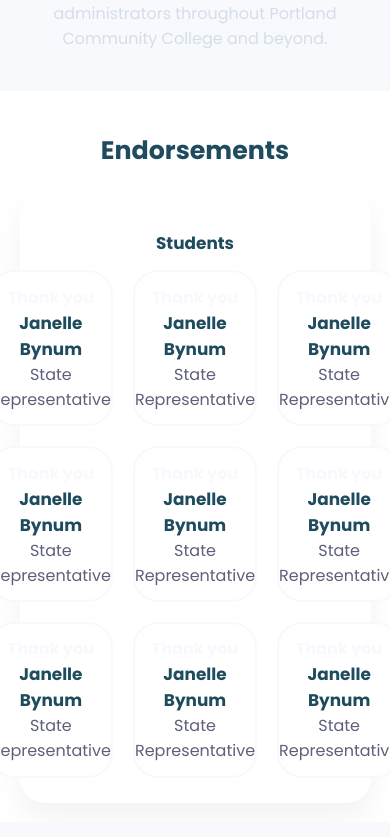
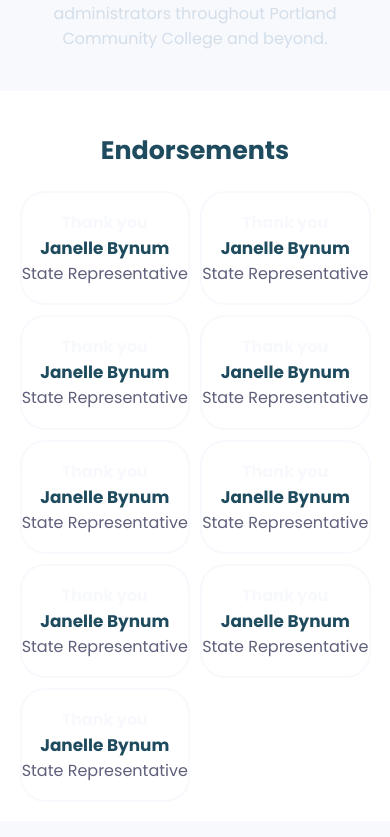
Before and after one commit to bmediax/reikoforpcc, a React (Create React App) app: page / in a window 390 px wide. Shown: the part 2747-3584 px from the top of the page. Built offline with nearby package versions, Linux system fonts and the light colour scheme.

Commit message:
Endorsement Card Responsive!

```diff
--- a/src/modules/EndorsementModule.jsx
+++ b/src/modules/EndorsementModule.jsx
@@ -4,7 +4,7 @@
 
 const EndorsementCard = () => {
     return (
-        <motion.div className="endorsement-card" whileHover={{ scale: 1.05 }} whileTap={{ scale: 0.8 }}>
+        <motion.div className="endorsement-card" whileHover={{ scale: 1.05 }}>
             <h2> Janelle Bynum </h2>
             <p> State Representative </p>
         </motion.div>
--- a/src/pages/Homepage/EndorsementsSection.jsx
+++ b/src/pages/Homepage/EndorsementsSection.jsx
@@ -6,7 +6,6 @@
 const EndorsementsSection = () => {
     return (
         <SectionTemplate topic="endorsements" tag="endorsements">
-            <h1> Endorsements </h1>
 
             {/* Endorsement Logos */}
             {/* <div className="endo_logos">
@@ -44,7 +43,7 @@
 
             {/* Endorsement Logos */}
             <div className="endo_logos">
-                <h2>Students</h2>
+                <h1> Endorsements </h1>
                 <div className="endorsementmodule_wrapper">
                     <EndorsementCard />
                     <EndorsementCard />
--- a/src/pages/Homepage/Homepage.scss
+++ b/src/pages/Homepage/Homepage.scss
@@ -74,7 +74,7 @@
 .endorsements {
     .endo_logos {
         background:variables.getColor(lightBase);
-        padding:3% 5%;
+        padding:5% 5%;
         @include variables.objectCorner(medium);
         @include variables.enableAnimation;
         @include variables.objectShadow(base);
--- a/src/styles/_responsive.scss
+++ b/src/styles/_responsive.scss
@@ -71,7 +71,10 @@
             display:block !important;
         }
     }
-
+    .endorsementmodule_wrapper {
+        grid-template-columns: 1fr 1fr !important;
+        grid-gap:10px !important;
+    }
 }
 
 @media screen and (max-width:800px) {
@@ -112,7 +115,9 @@
             width:100%;
         }
         .endo_logos {
-            padding: 25px 5%;
+            padding: 0px;
+            box-shadow:none !important;
+            background:none !important;
 
             .endo_logo-part {
                 flex-direction: column;
```
